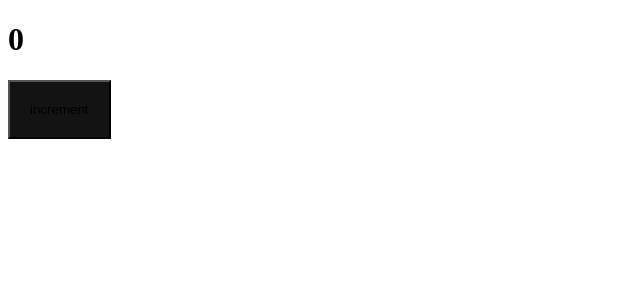
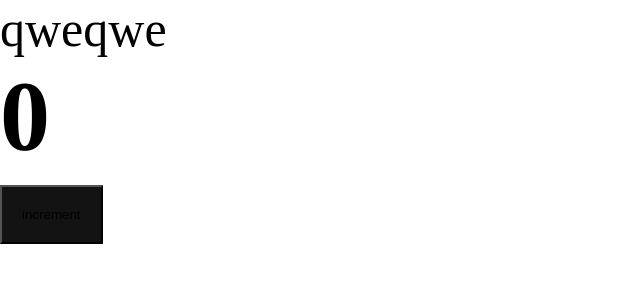
Before and after one commit to senyameow/big-project, a React app: page / in a window 1280 px wide. Shown: the top 300 px of the page, without its empty margins (0-640 px from the left). Built offline with nearby package versions, Linux system fonts and the light colour scheme.

Commit message:
auto option

```diff
--- /dev/null
+++ b/src/App.tsx
@@ -0,0 +1,14 @@
+import React from 'react'
+import { Counter } from './components/Counter'
+import './index.scss'
+
+const App = () => {
+    return (
+        <div className='app'>
+            qweqwe
+            <Counter />
+        </div>
+    )
+}
+
+export default App
--- /dev/null
+++ b/src/index.scss
@@ -0,0 +1,9 @@
+* {
+    margin: 0;
+    padding: 0;
+    box-sizing: border-box;
+}
+
+.app {
+    font-size: 50px;
+}
--- a/src/index.tsx
+++ b/src/index.tsx
@@ -1,9 +1,7 @@
 import { render } from "react-dom";
-import { Counter } from "./components/Counter";
+import App from "./App";
 
 render(
-    <div>
-        <Counter />
-    </div>,
+    <App />,
     document.getElementById('root')
 )
```
Also changed, not shown: 7 other files (tests, documents, lock files or other folders).
